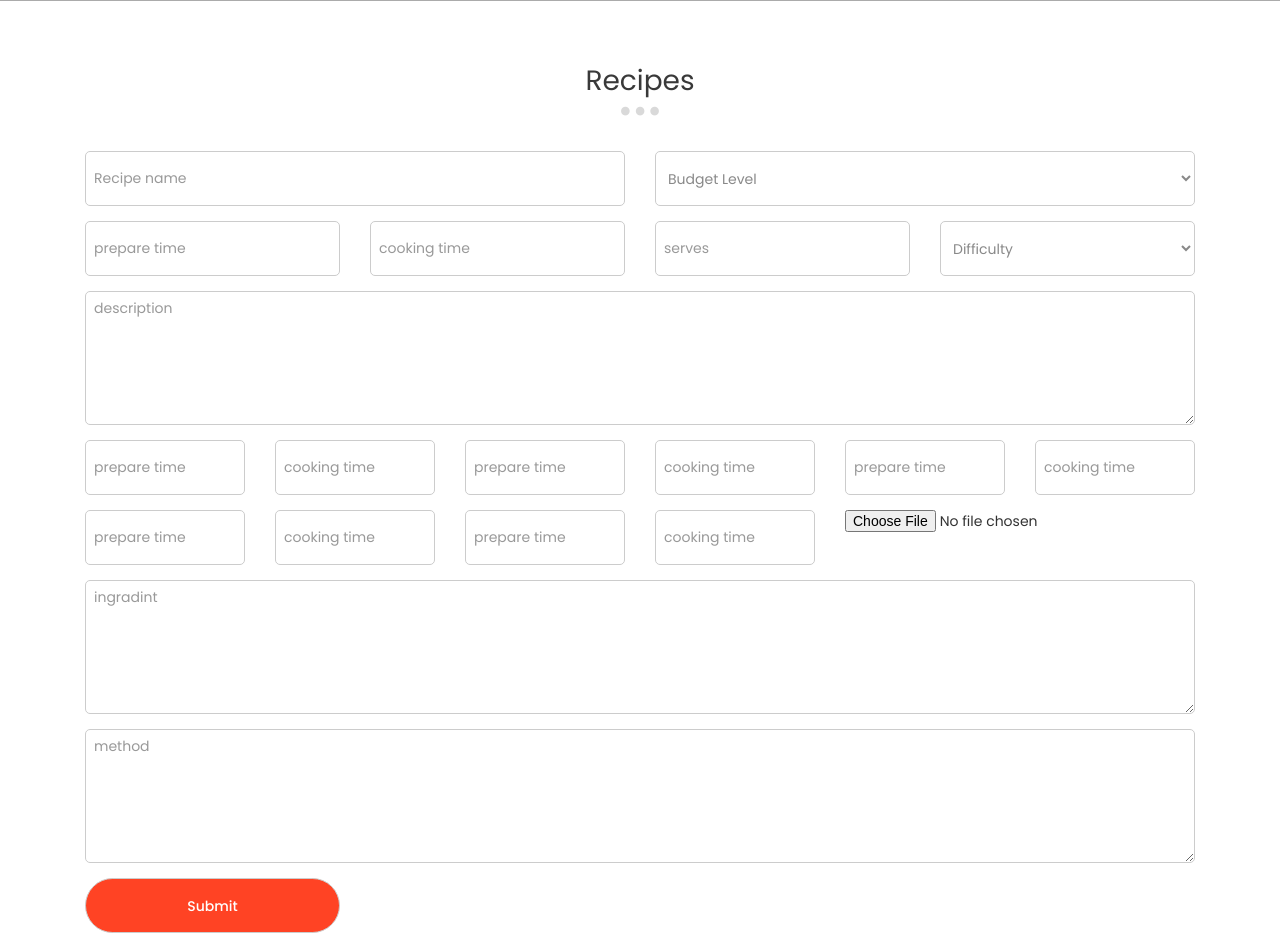
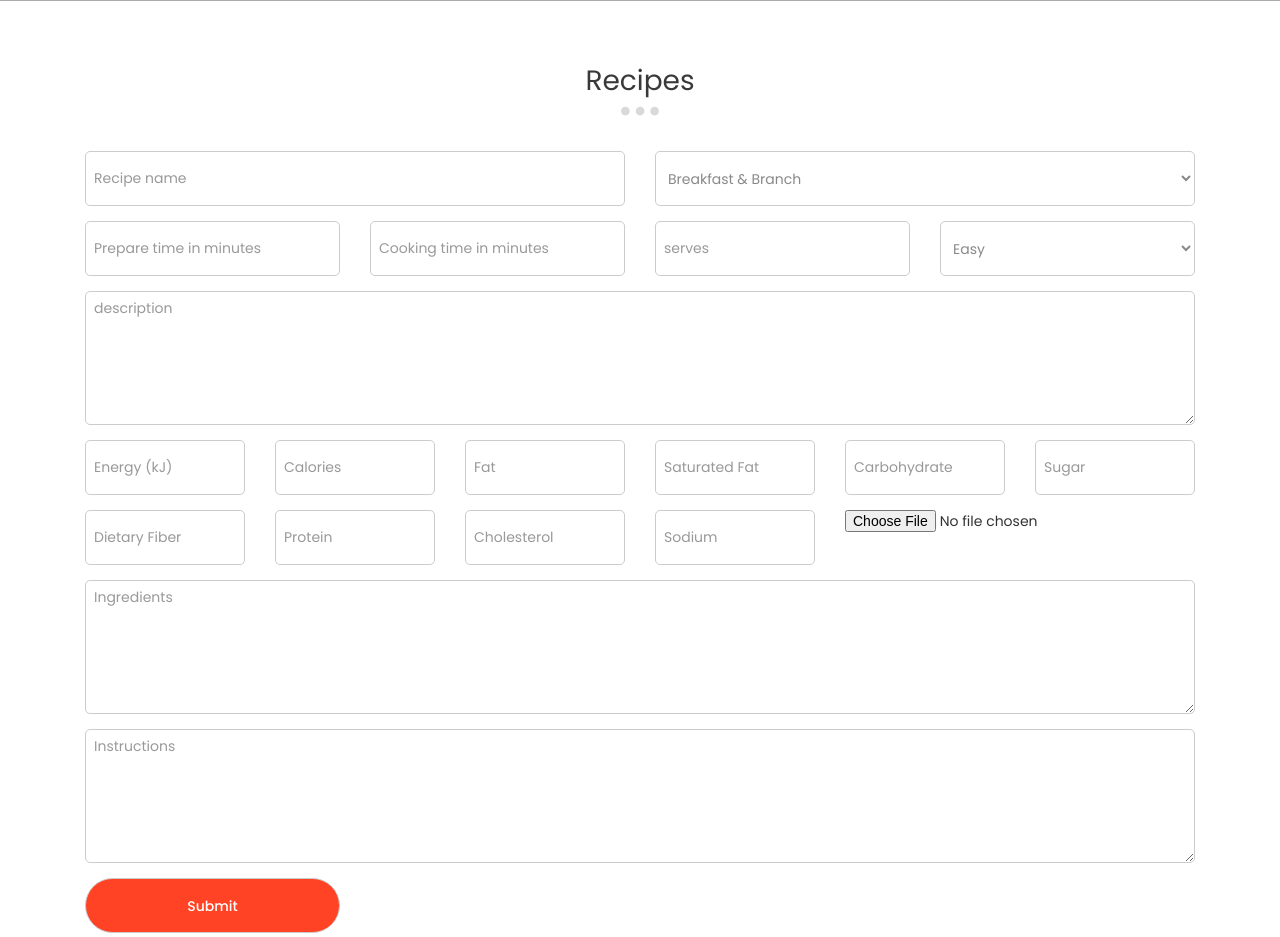
Before and after one commit to iAbrar/catalog, a Flask app: template templates/edit.html in a window 1280 px wide. Shown: the part 399-1336 px from the top of the page. Run offline with Flask 2, Linux system fonts and the light colour scheme; the template is opened without the code that fills it, so the values that code supplies are empty; some libraries are stand-ins or nearby versions; grey boxes are pictures that could not be loaded.

Commit message:
add inputs name and id

```diff
--- a/templates/edit.html
+++ b/templates/edit.html
@@ -30,75 +30,75 @@
             </div>
             <div class="row">
                <div class="col-md-12 col-sm-12">
-                  <form id="" role="form" action="#" method="post">
+                                  <form id="" role="form" action="#" method="post">
                      <div class="col-md-6 col-sm-6">
                         <input type="text" class="form-control" placeholder="Recipe name" id="name" name="name" required="">
                      </div>
                      <div class="col-md-6 col-sm-6">
                         <select class="form-control" id="categories" name="categories">
-                           <option>Budget Level</option>
-                           <option>$500 to $1,000</option>
-                           <option>$1,000 to $2,200</option>
+                           <option>Breakfast & Branch</option>
+                           <option>Lunch</option>
+                           <option>Dinner</option>
                         </select>
                      </div>
                      <div class="col-md-3 col-sm-3">
-                        <input type="number" class="form-control" placeholder="prepare time" id="cf-email" name="cf-email" required="">
+                        <input type="number" class="form-control" placeholder="Prepare time in minutes" id="" name="p-time" required="">
                      </div>
                      <div class="col-md-3 col-sm-3">
-                        <input type="number" class="form-control" placeholder="cooking time" id="cf-number" name="cf-number" required="">
+                        <input type="number" class="form-control" placeholder="Cooking time in minutes" id="c-time" name="c-time" required="">
                      </div>
                      <div class="col-md-3 col-sm-3">
-                        <input type="number" class="form-control" placeholder="serves" id="cf-number" name="cf-number" required="">
+                        <input type="number" class="form-control" placeholder="serves" id="serves" name="serves" required="">
                      </div>
                      <div class="col-md-3 col-sm-3">
-                        <select class="form-control" id="categories" name="categories">
-                           <option>Difficulty</option>
-                           <option>$500 to $1,000</option>
-                           <option>$1,000 to $2,200</option>
+                        <select class="form-control" id="difficulty" name="difficulty">
+                           <option>Easy</option>
+                           <option>Medium</option>
+                           <option>Hard</option>
                         </select>
                      </div>
                      <div class="col-md-12 col-sm-12">
-                        <textarea class="form-control" rows="6" placeholder="description" id="cf-message" name="description" required=""></textarea>
+                        <textarea class="form-control" rows="6" placeholder="description" id="description" name="description" required=""></textarea>
                      </div>
                       <div class="col-md-2 col-sm-2">
-                        <input type="number" class="form-control" placeholder="prepare time" id="cf-email" name="cf-email" required="">
+                        <input type="number" class="form-control" placeholder="Energy (kJ)" id="energy" name="energy" required="">
                      </div>
                      <div class="col-md-2 col-sm-2">
-                        <input type="number" class="form-control" placeholder="cooking time" id="cf-number" name="cf-number" required="">
+                        <input type="number" class="form-control" placeholder="Calories" id="calories" name="calories" required="">
                      </div>
                       <div class="col-md-2 col-sm-2">
-                        <input type="number" class="form-control" placeholder="prepare time" id="cf-email" name="cf-email" required="">
+                        <input type="number" class="form-control" placeholder="Fat" id="fat" name="fat" required="">
                      </div>
                      <div class="col-md-2 col-sm-2">
-                        <input type="number" class="form-control" placeholder="cooking time" id="cf-number" name="cf-number" required="">
+                        <input type="number" class="form-control" placeholder="Saturated Fat " id="s-fat" name="s-fat" required="">
                      </div>
                       <div class="col-md-2 col-sm-2">
-                        <input type="number" class="form-control" placeholder="prepare time" id="cf-email" name="cf-email" required="">
+                        <input type="number" class="form-control" placeholder="Carbohydrate" id="carbs" name="carbs" required="">
                      </div>
                      <div class="col-md-2 col-sm-2">
-                        <input type="number" class="form-control" placeholder="cooking time" id="cf-number" name="cf-number" required="">
+                        <input type="number" class="form-control" placeholder="Sugar" id="sugar" name="sugar" required="">
                      </div>
                       <div class="col-md-2 col-sm-2">
-                        <input type="number" class="form-control" placeholder="prepare time" id="cf-email" name="cf-email" required="">
+                        <input type="number" class="form-control" placeholder="Dietary Fiber " id="fibers" name="fibers" required="">
                      </div>
                      <div class="col-md-2 col-sm-2">
-                        <input type="number" class="form-control" placeholder="cooking time" id="cf-number" name="cf-number" required="">
+                        <input type="number" class="form-control" placeholder="Protein" id="protein" name="protein" required="">
                      </div>
                       <div class="col-md-2 col-sm-2">
-                        <input type="number" class="form-control" placeholder="prepare time" id="cf-email" name="cf-email" required="">
+                        <input type="number" class="form-control" placeholder="Cholesterol" id="chol" name="chol" required="">
                      </div>
                      <div class="col-md-2 col-sm-2">
-                        <input type="number" class="form-control" placeholder="cooking time" id="cf-number" name="cf-number" required="">
+                        <input type="number" class="form-control" placeholder="Sodium" id="sodium" name="sodium" required="">
                      </div>
                      <div class="col-md-4 col-sm-4">
-  <input type="file" class="custom-file-input" id="customFile">
+  <input type="file" class="custom-file-input" id="customFile" name="image">
                      </div>
 
                      <div class="col-md-12 col-sm-12">
-                        <textarea class="form-control" rows="6" placeholder="ingradint" id="cf-message" name="cf-message" required=""></textarea>
+                        <textarea class="form-control" rows="6" placeholder="Ingredients" id="ingredients" name="ingredients" required=""></textarea>
                      </div>
                      <div class="col-md-12 col-sm-12">
-                        <textarea class="form-control" rows="6" placeholder="method" id="cf-message" name="cf-message" required=""></textarea>
+                        <textarea class="form-control" rows="6" placeholder="Instructions" id="instructions" name="instructions" required=""></textarea>
                      </div>
                      <div class="text-center col-md-3 col-sm-6">
                         <input type="submit" class="form-control" name="submit" value="Submit">
```
